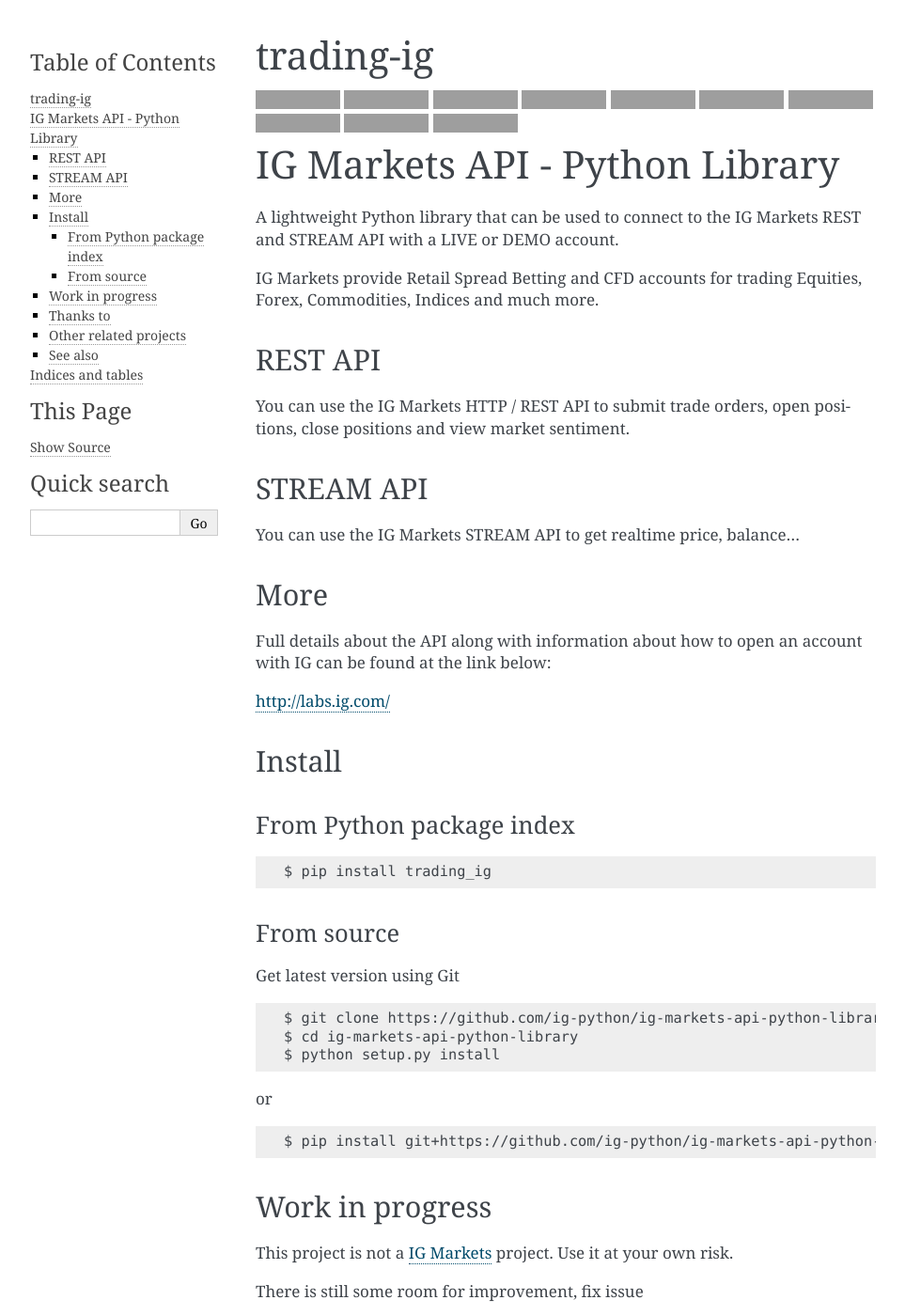
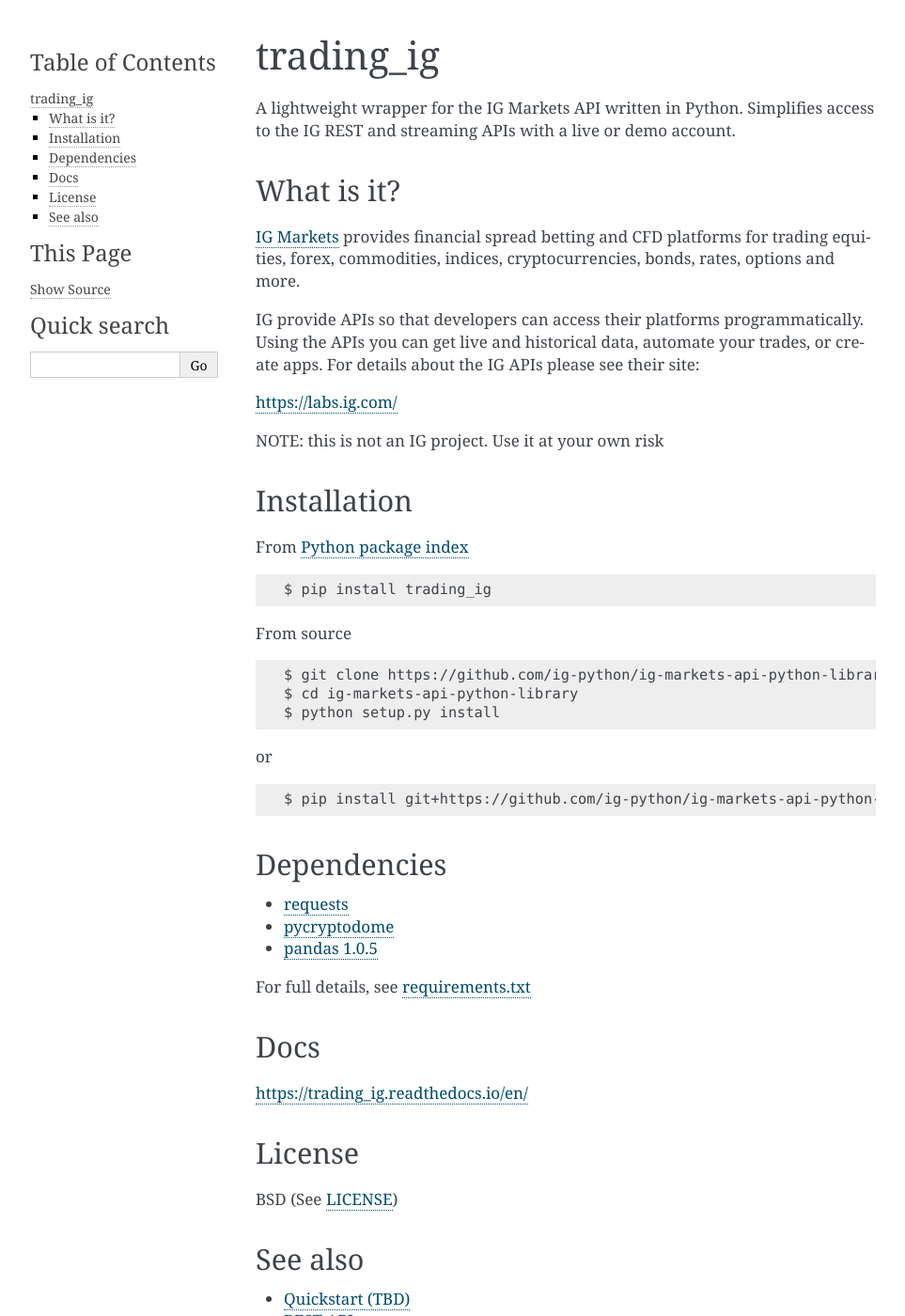
Before and after one commit to ig-python/trading-ig, a Sphinx documentation site: the page built from docs/source/index.rst, in a window 1280 px wide and 1400 px high. Shown: the whole window at 94% size, without its empty margins (148-1111 px from the left). Built offline with Sphinx 7.4.7, drawn with Linux system fonts in a browser that asks for light colours; some of the changed text lies outside the part shown; grey boxes are pictures that could not be loaded.

Commit message:
Restructuring the docs

```diff
--- a/README.rst
+++ b/README.rst
@@ -1,131 +1,3 @@
-.. image:: https://img.shields.io/pypi/v/trading_ig.svg
-    :target: https://pypi.python.org/pypi/trading_ig/
-    :alt: Latest Version
+.. include:: ./docs/source/badges.rst
 
-.. image:: https://img.shields.io/pypi/pyversions/trading_ig.svg
-    :target: https://pypi.python.org/pypi/trading_ig/
-    :alt: Supported Python versions
-
-.. image:: https://img.shields.io/pypi/wheel/trading_ig.svg
-    :target: https://pypi.python.org/pypi/trading_ig/
-    :alt: Wheel format
-
-.. image:: https://img.shields.io/pypi/l/trading_ig.svg
-    :target: https://pypi.python.org/pypi/trading_ig/
-    :alt: License
-
-.. image:: https://img.shields.io/pypi/status/trading_ig.svg
-    :target: https://pypi.python.org/pypi/trading_ig/
-    :alt: Development Status
-
-.. image:: https://img.shields.io/pypi/dm/trading_ig.svg
-    :target: https://pypi.python.org/pypi/trading_ig/
-    :alt: Downloads monthly
-
-.. image:: https://requires.io/github/ig-python/ig-markets-api-python-library/requirements.svg?branch=master
-    :target: https://requires.io/github/ig-python/ig-markets-api-python-library/requirements/?branch=master
-    :alt: Requirements Status
-
-.. image:: https://landscape.io/github/ig-python/ig-markets-api-python-library/master/landscape.svg?style=flat
-    :target: https://landscape.io/github/ig-python/ig-markets-api-python-library/master
-    :alt: Code Health
-
-.. image:: https://travis-ci.org/ig-python/ig-markets-api-python-library.svg?branch=master
-    :target: https://travis-ci.org/ig-python/ig-markets-api-python-library
-
-.. image:: https://readthedocs.org/projects/trading-ig/badge/?version=latest
-    :target: https://trading-ig.readthedocs.io/en/latest/?badge=latest
-    :alt: Documentation Status
-
-
-IG Markets API - Python Library
-===============================
-
-A lightweight Python library that can be used to connect to the IG Markets REST and STREAM API with a LIVE or DEMO account.
-
-IG Markets provide Retail Spread Betting and CFD accounts for trading Equities, Forex, Commodities, Indices and much more.
-
-REST API
---------
-
-You can use the IG Markets HTTP / REST API to submit trade orders, open positions, close positions and view market sentiment.
-
-STREAM API
-----------
-
-You can use the IG Markets STREAM API to get realtime price, balance...
-
-More
-----
-
-Full details about the API along with information about how to open an account with IG can be found at the link below:
-
-http://labs.ig.com/
-
-
-Install
--------
-
-From Python package index
-~~~~~~~~~~~~~~~~~~~~~~~~~
-
-::
-
-    $ pip install trading_ig
-
-From source
-~~~~~~~~~~~
-
-Get latest version using Git
-
-::
-
-    $ git clone https://github.com/ig-python/ig-markets-api-python-library
-    $ cd ig-markets-api-python-library
-    $ python setup.py install
-
-or
-
-::
-
-    $ pip install git+https://github.com/ig-python/ig-markets-api-python-library
-
-
-Work in progress
-----------------
-
-This project is not a `IG Markets <http://www.ig.com/>`__ project.
-Use it at your own risk.
-
-There is still some room for improvement, fix issue
-
-see :
-
--  http://labs.ig.com/node/98
--  https://labs.ig.com/node/28
--  http://www.andlil.com/forum/script-api-ig-stream-rest-t10091-10.html
--  https://github.com/ig-python/ig-markets-api-python-library/issues
-
-Thanks to
----------
--  `Lewis Barber <https://github.com/lewisbarber>`_
--  ixta
--  Chris
--  colombao
--  `gianluca.finocchiaro <https://github.com/gfinocchiaro>`_
--  Weswit
-- `Dimitri John Ledkov <https://github.com/xnox>`_
-- `RRMXkun <https://github.com/RRMXkun>`_
-- `redbullpeter <https://github.com/redbullpeter>`_
-- `David Sabater Dinter <https://github.com/dsdinter>`_
-- `Oscar Neira <https://github.com/Oneirag>`_
-- `Wez Pyke <https://github.com/wezpyke>`_
-- `and all other contributors... <https://github.com/ig-python/ig-markets-api-python-library/graphs/contributors>`__
-
-Other related projects
-----------------------
-* igtrade (and forks)
-
-   * https://github.com/maroxe/igtrade
-   * https://github.com/falex69/igtrade
-   * https://github.com/yopibou/L3
+.. include:: ./docs/source/readme.rst
--- a/docs/source/conf.py
+++ b/docs/source/conf.py
@@ -56,9 +56,9 @@
 # built documents.
 #
 # The short X.Y version.
-version = "0.0.6"
+version = "0.0.7"
 # The full version, including alpha/beta/rc tags.
-release = "0.0.6"
+release = "0.0.7"
 
 # The language for content autogenerated by Sphinx. Refer to documentation
 # for a list of supported languages.
--- /dev/null
+++ b/docs/source/faq.rst
@@ -0,0 +1,4 @@
+FAQ (TBD)
+==================
+
+TBD
--- /dev/null
+++ b/docs/source/how.rst
@@ -0,0 +1,4 @@
+How do I...? (TBD)
+==================
+
+TBD
--- a/docs/source/index.rst
+++ b/docs/source/index.rst
@@ -3,10 +3,7 @@
    You can adapt this file completely to your liking, but it should at least
    contain the root `toctree` directive. fake edit
 
-trading-ig
-=========================================================
-
-.. include:: ../../README.rst
+.. include:: readme.rst
 
 See also
 --------
@@ -14,13 +11,8 @@
 .. toctree::
    :maxdepth: 2
 
+   quickstart.rst
    rest.rst
    stream.rst
-   todo.rst
-
-Indices and tables
-==================
-
-* :ref:`genindex`
-* :ref:`modindex`
-* :ref:`search`
+   how.rst
+   faq.rst
--- /dev/null
+++ b/docs/source/quickstart.rst
@@ -0,0 +1,4 @@
+Quickstart (TBD)
+==================
+
+TBD
--- /dev/null
+++ b/docs/source/readme.rst
@@ -0,0 +1,60 @@
+trading_ig
+==========
+
+A lightweight wrapper for the IG Markets API written in Python. Simplifies access to the IG REST and streaming APIs
+with a live or demo account.
+
+What is it?
+-----------
+
+`IG Markets <https://www.ig.com/>`_ provides financial spread betting and CFD platforms for trading equities, forex,
+commodities, indices, cryptocurrencies, bonds, rates, options and more.
+
+IG provide APIs so that developers can access their platforms programmatically. Using the APIs you can
+get live and historical data, automate your trades, or create apps. For details about the IG APIs please see their site:
+
+https://labs.ig.com/
+
+NOTE: this is not an IG project. Use it at your own risk
+
+Installation
+------------
+
+From `Python package index <https://pypi.org/project/trading_ig/>`_
+
+::
+
+    $ pip install trading_ig
+
+From source
+
+::
+
+    $ git clone https://github.com/ig-python/ig-markets-api-python-library
+    $ cd ig-markets-api-python-library
+    $ python setup.py install
+
+or
+
+::
+
+    $ pip install git+https://github.com/ig-python/ig-markets-api-python-library
+
+Dependencies
+------------
+
+* `requests <https://pypi.org/project/requests/>`_
+* `pycryptodome <https://pypi.org/project/pycryptodome/>`_
+* `pandas 1.0.5 <https://pypi.org/project/pandas/1.0.5/>`_
+
+For full details, see `requirements.txt <https://github.com/ig-python/ig-markets-api-python-library/blob/master/requirements.txt>`_
+
+Docs
+----
+
+`<https://trading_ig.readthedocs.io/en/>`_
+
+License
+-------
+
+BSD (See `LICENSE <https://github.com/ig-python/ig-markets-api-python-library/blob/master/LICENSE>`_)
--- a/docs/source/rest.rst
+++ b/docs/source/rest.rst
@@ -1,4 +1,4 @@
-IG Markets REST API - Python Library
+REST API
 ====================================
 
 You can use the IG Markets HTTP / REST API to submit trade orders, open
--- a/docs/source/stream.rst
+++ b/docs/source/stream.rst
@@ -1,4 +1,4 @@
-IG Markets STREAM API - Python Library
+Streaming API
 ======================================
 
 You can use the IG Markets STREAM API to get realtime price, balance...
```
Also changed, not shown: docs/source/badges.rst (added, +34 -0 lines), .travis.yml.
